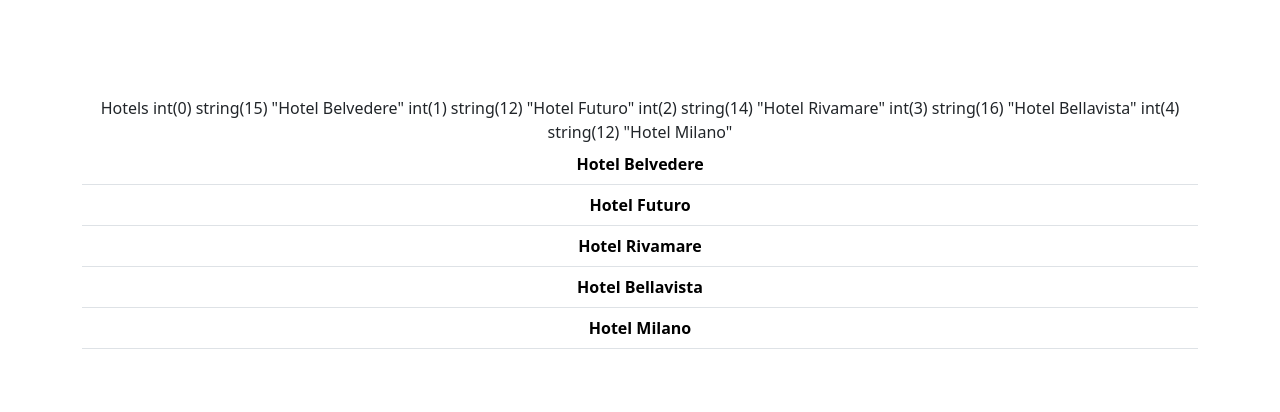
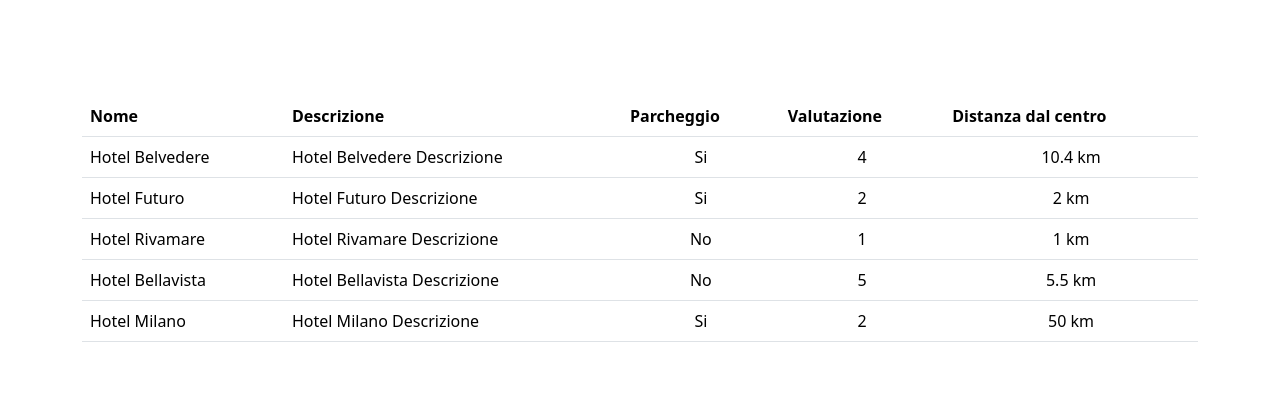
Before and after one commit to CalinCretu/php-hotel, a PHP site: page / in a window 1280 px wide. Shown: the top 412 px of the page. Run offline with PHP 8.4, Linux system fonts and the light colour scheme; lists and menus that the app fills with data are empty.

Commit message:
ADD -  table_w/_info

```diff
--- a/src/index.php
+++ b/src/index.php
@@ -51,24 +51,38 @@ $hotels = [
 ?>
 
   <div class="container-sm text-center my-5 py-5">
-    <table class="table">
-      <thead>
-        Hotels
-      </thead>
-      <tbody>
-        <?php
-        foreach ($hotels as $key => $value){
-          var_dump($key, $value['name']);
+  <table class="table text-start">
+    <?php
+  foreach ($hotels as $key => $value){
+          // var_dump($key, $value['name']);
           $name = $value['name'];
+          $desc = $value['description'];
+          $parking = $value['parking'] ? 'Si' : 'No';
+          $vote = $value['vote'];
+          $distance = $value['distance_to_center'];
           ?>
-          <tr>
-          <th scope="col"><?php echo $name ?></th>
-          </tr>
+          <tbody>
+            <tr>
+              <td><?php echo $name ?></td>
+              <td><?php echo $desc ?></td>
+              <td class="text-center"><?php echo $parking ?></td>
+              <td class="text-center"><?php echo $vote ?></td>
+              <td class="text-center"><?php echo $distance ?> km</td>
+            </tr>
+          </tbody>
           <?php
         };
         ?>
-      </tbody>
-    </table>
+  <thead>
+    <tr>
+      <th scope="col">Nome</th>
+      <th scope="col">Descrizione</th>
+      <th scope="col">Parcheggio</th>
+      <th scope="col">Valutazione</th>
+      <th scope="col">Distanza dal centro</th>
+    </tr>
+  </thead>
+</table>
   </div>
 
 </body>
```
